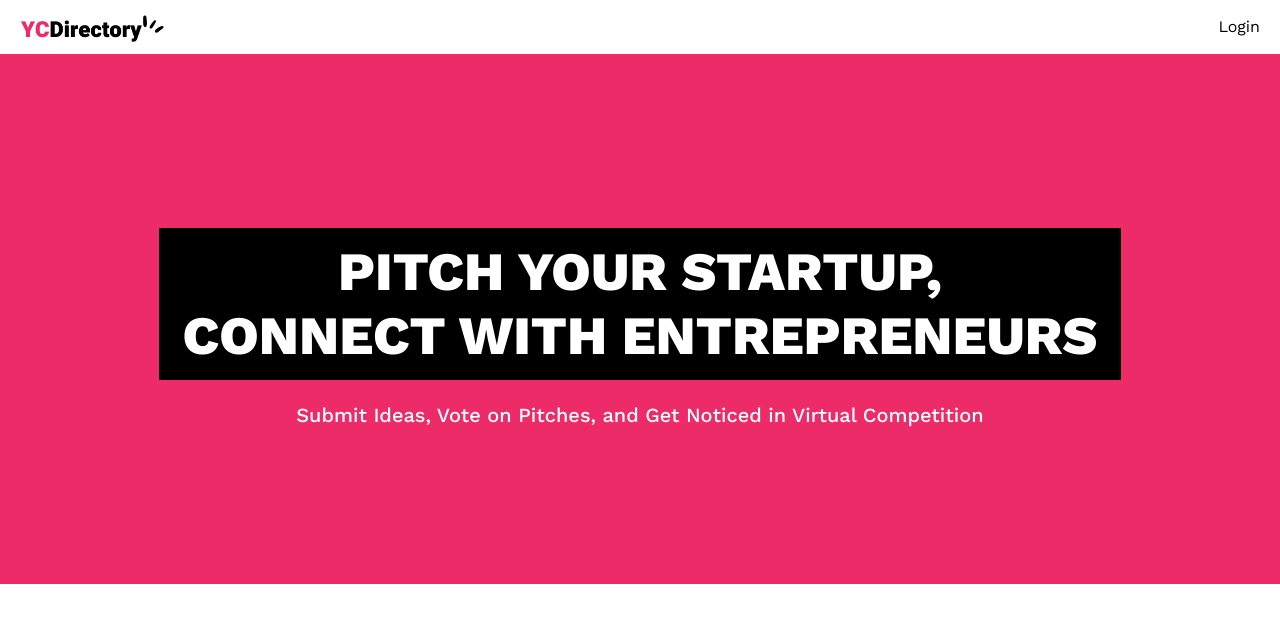
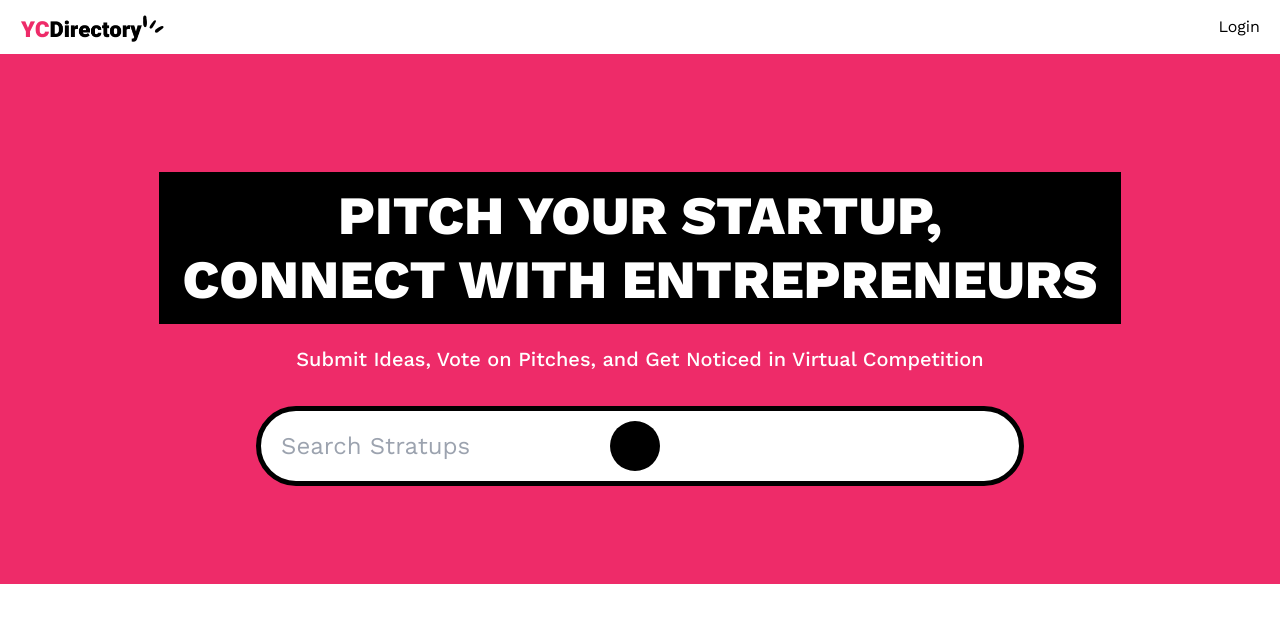
Before and after one commit to Zahran03/next-15, a Next.js app: page / in a window 1280 px wide. Shown: the top 622 px of the page. Built offline with nearby package versions, Linux system fonts and the light colour scheme; no server answers.

Commit message:
feat : Search Form

```diff
--- a/app/(ROOT)/layout.tsx
+++ b/app/(ROOT)/layout.tsx
@@ -1,5 +1,5 @@
 import { ReactNode } from "react";
-import Navbar from "../components/Navbar";
+import Navbar from "../../components/Navbar";
 
 export default function Layout({
   children,
--- a/app/(ROOT)/page.tsx
+++ b/app/(ROOT)/page.tsx
@@ -1,6 +1,11 @@
-import Image from "next/image";
+import SearchForm from "../../components/SearchForm";
 
-export default function Home() {
+export default async function Home({
+  searchParams,
+}: {
+  searchParams: Promise<{ query?: string }>;
+}) {
+  const query = (await searchParams).query;
   return (
     <>
       <section className="pink_container">
@@ -11,6 +16,8 @@
         <p className="sub-heading !max-w-3xl">
           Submit Ideas, Vote on Pitches, and Get Noticed in Virtual Competition
         </p>
+
+        <SearchForm query={query} />
       </section>
     </>
   );
--- /dev/null
+++ b/components/SearchForm.tsx
@@ -0,0 +1,26 @@
+import Form from "next/form";
+import SearchFormReset from "./SearchFormReset";
+import { Search } from "lucide-react";
+
+const SearchForm = ({ query }: { query?: string }) => {
+  return (
+    <Form action="/" scroll={false} className="search-form">
+      <input
+        type="text"
+        name="query"
+        defaultValue={query}
+        className="serach-input"
+        placeholder="Search Stratups"
+      />
+
+      <div className="felx gap-2">
+        {query && <SearchFormReset />}
+        <button type="submit" className="search-btn">
+          <Search className="size-5" />
+        </button>
+      </div>
+    </Form>
+  );
+};
+
+export default SearchForm;
--- /dev/null
+++ b/components/SearchFormReset.tsx
@@ -0,0 +1,20 @@
+"use client";
+
+import { X } from "lucide-react";
+import Link from "next/link";
+
+const SearchFormReset = () => {
+  const reset = () => {
+    const form = document.querySelector(".search-form") as HTMLFormElement;
+    if (form) form.reset();
+  };
+  return (
+    <button type="reset" onClick={reset}>
+      <Link href="/" className="search-btn text-white">
+        <X className="size-5" />
+      </Link>
+    </button>
+  );
+};
+
+export default SearchFormReset;
--- /dev/null
+++ b/components/ui/button.tsx
@@ -0,0 +1,57 @@
+import * as React from "react"
+import { Slot } from "@radix-ui/react-slot"
+import { cva, type VariantProps } from "class-variance-authority"
+
+import { cn } from "@/lib/utils"
+
+const buttonVariants = cva(
+  "inline-flex items-center justify-center gap-2 whitespace-nowrap rounded-md text-sm font-medium transition-colors focus-visible:outline-none focus-visible:ring-1 focus-visible:ring-ring disabled:pointer-events-none disabled:opacity-50 [&_svg]:pointer-events-none [&_svg]:size-4 [&_svg]:shrink-0",
+  {
+    variants: {
+      variant: {
+        default:
+          "bg-primary text-primary-foreground shadow hover:bg-primary/90",
+        destructive:
+          "bg-destructive text-destructive-foreground shadow-sm hover:bg-destructive/90",
+        outline:
+          "border border-input bg-background shadow-sm hover:bg-accent hover:text-accent-foreground",
+        secondary:
+          "bg-secondary text-secondary-foreground shadow-sm hover:bg-secondary/80",
+        ghost: "hover:bg-accent hover:text-accent-foreground",
+        link: "text-primary underline-offset-4 hover:underline",
+      },
+      size: {
+        default: "h-9 px-4 py-2",
+        sm: "h-8 rounded-md px-3 text-xs",
+        lg: "h-10 rounded-md px-8",
+        icon: "h-9 w-9",
+      },
+    },
+    defaultVariants: {
+      variant: "default",
+      size: "default",
+    },
+  }
+)
+
+export interface ButtonProps
+  extends React.ButtonHTMLAttributes<HTMLButtonElement>,
+    VariantProps<typeof buttonVariants> {
+  asChild?: boolean
+}
+
+const Button = React.forwardRef<HTMLButtonElement, ButtonProps>(
+  ({ className, variant, size, asChild = false, ...props }, ref) => {
+    const Comp = asChild ? Slot : "button"
+    return (
+      <Comp
+        className={cn(buttonVariants({ variant, size, className }))}
+        ref={ref}
+        {...props}
+      />
+    )
+  }
+)
+Button.displayName = "Button"
+
+export { Button, buttonVariants }
--- a/package.json
+++ b/package.json
@@ -14,6 +14,7 @@
     "react-dom": "$react-dom"
   },
   "dependencies": {
+    "@radix-ui/react-slot": "^1.1.1",
     "@tailwindcss/typography": "^0.5.15",
     "class-variance-authority": "^0.7.1",
     "clsx": "^2.1.1",
```
Also changed, not shown: components/Navbar.tsx (renamed from app/components/Navbar.tsx), 1 other file (tests, documents, lock files or other folders).
